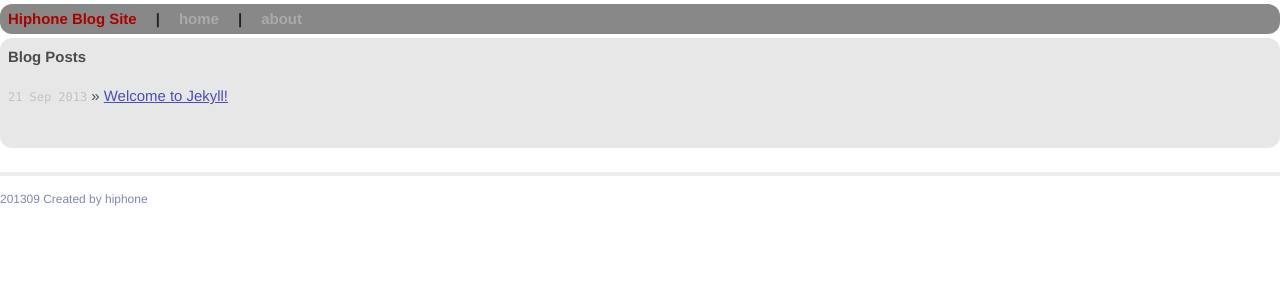
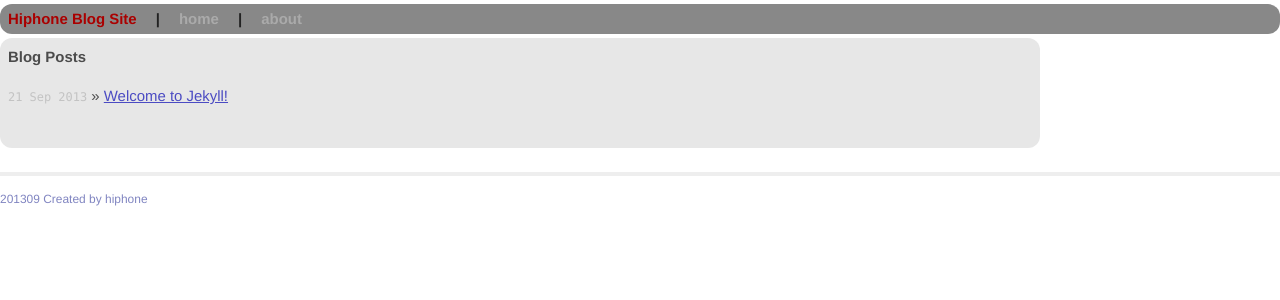
Before and after one commit to harrisgong/hiphone.github.com, a Jekyll site: the page built from index.html, in a window 1280 px wide. Shown: the top 300 px of the page. Built offline with Jekyll 4.4.1, drawn with Linux system fonts in a browser that asks for light colours; Markdown is read by kramdown in place of the engine named in the settings.

Commit message:
Update main.css

```diff
--- a/css/main.css
+++ b/css/main.css
@@ -68,6 +68,8 @@ ul.posts span {
   margin:4px 0px 0px 0px;
   border-radius: 12px 12px;
   padding:8px;
+  width: 80%;
+  vertical-align:middle;
 }
 .site .head {
   margin:4px 0px 0px 0px;
```
